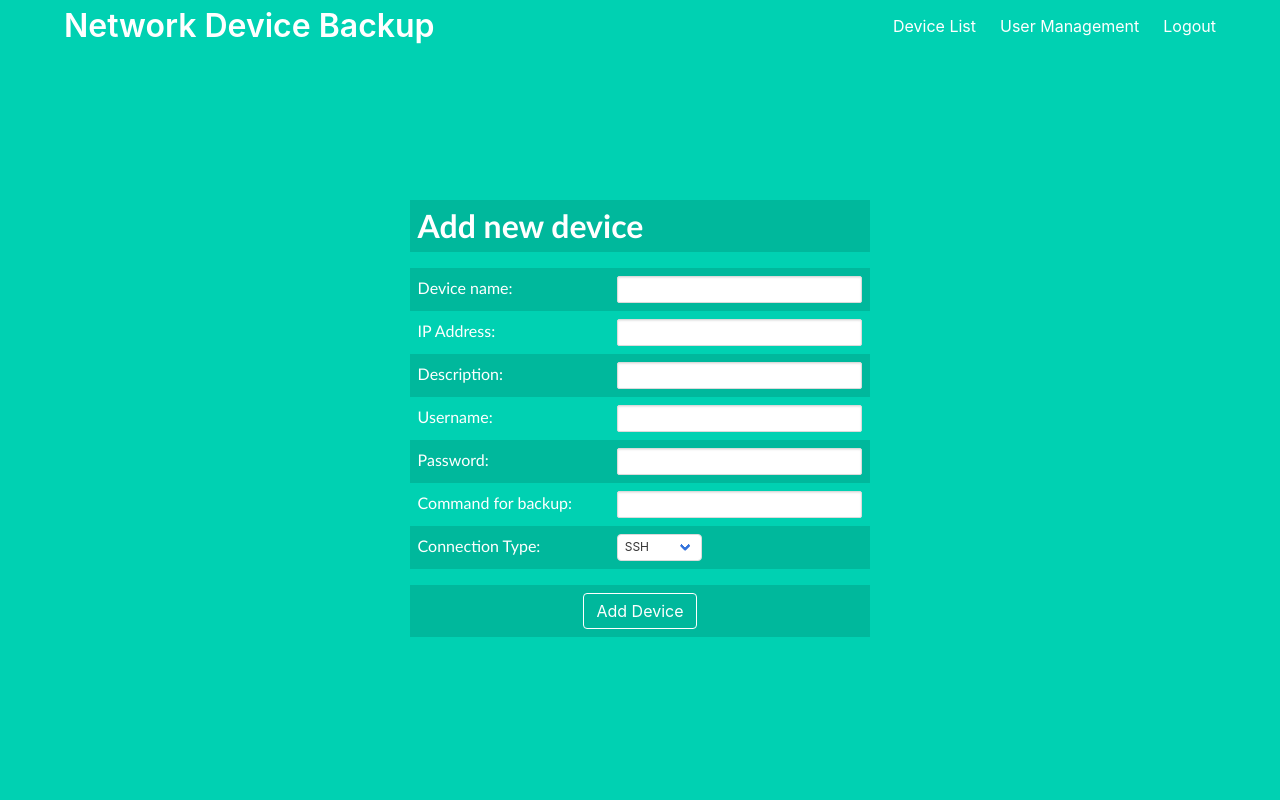
After one commit to lupusmagist/Network-Device-Backup, a Flask app: page /device_add in a window 1280 px wide. The commit adds this page. Run offline with Flask 2, Linux system fonts and the light colour scheme; a user stored in the database is signed in; parts of the project's set-up code (start-up, migrations or seed data) failed here and were passed over.

Commit message:
Added Device CRUD

```diff
--- a/webapp/blueprints/auth/views.py
+++ b/webapp/blueprints/auth/views.py
@@ -81,7 +81,7 @@ def modify_user_post():
         user_state = False
 
     # print("Form username: " + user_id)
-    print("Form username: " + user_type)
+    # print("Form username: " + user_type)
 
     # if this returns a user, then the email already exists in database
     user = db.session.query(Web_User).filter_by(id=user_id).first()
@@ -92,8 +92,8 @@ def modify_user_post():
     user.disabled = user_state
     user.user_type = user_type
 
-    print("DB username: " + user.name)
-    print("DB username: " + user.email)
+    # print("DB username: " + user.name)
+    # print("DB username: " + user.email)
     # print("DB username: " + user.disabled)
     # print("DB username: " + user.user_type)
 
--- /dev/null
+++ b/webapp/blueprints/main/static/main.css
@@ -0,0 +1,33 @@
+#device_table {
+  font-family: "Trebuchet MS", Arial, Helvetica, sans-serif;
+  border-collapse: collapse;
+  width: 100%;
+}
+
+#device_table td, #device_table th {
+  border: 1px solid #ddd;
+  padding: 8px;
+}
+
+#device_table th {
+  padding-top: 12px;
+  padding-bottom: 12px;
+  text-align: left;
+  background-color: #00b89c;
+  color: white;
+}
+
+#device_mod_table {
+  font-family: "Trebuchet MS", Arial, Helvetica, sans-serif;
+  border-collapse: collapse;
+  width: 40%;
+
+}
+
+.centerTable { margin: 0px auto; }
+
+#device_mod_table tr:nth-child(odd){background-color: #00b89c;}
+
+#device_mod_table td, #device_mod_table th {
+  padding: 8px;
+}
--- /dev/null
+++ b/webapp/blueprints/main/templates/main/device_add.html
@@ -0,0 +1,88 @@
+{% extends "base.html" %}
+
+{% block content %}
+<div style="overflow-x:auto;">
+    <form method="POST" action="{{ url_for('main.device_add') }}" onsubmit="return checkForm(this);">
+        <table id="device_mod_table" class="centerTable">
+            <tr>
+                <td colspan="2">
+                    <h1 class="title">
+                        Add new device
+                    </h1>
+                </td>
+            </tr>
+            <tr>
+                <td colspan="2">
+                    {% with messages = get_flashed_messages() %}
+                    {% if messages %}
+                    <div class="notification is-danger">
+                        {{ messages[0] }}.
+                    </div>
+                    {% endif %}
+                    {% endwith %}
+                </td>
+            </tr>
+            <tr>
+                <td>Device name:</td>
+                <td><input class="input is-small" type="text" name="name" required></td>
+            </tr>
+            <tr>
+                <td>IP Address:</td>
+                <td><input class="input is-small" type="text" name="ipaddress" required id="ipaddress"></td>
+            </tr>
+            <tr>
+                <td>Description:</td>
+                <td><input class="input is-small" type="text" name="description"></td>
+            </tr>
+            <tr>
+                <td>Username:</td>
+                <td><input class="input is-small" type="text" name="username"></td>
+            </tr>
+            <tr>
+                <td>Password:</td>
+                <td><input class="input is-small" type="text" name="password"></td>
+            </tr>
+            <tr>
+                <td>Command for backup:</td>
+                <td><input class="input is-small" type="text" name="command"></td>
+            </tr>
+            <tr>
+                <td>Connection Type:</td>
+                <td>
+                    <div class="select is-small">
+                        <select name="type">
+                            <option value="SSH" selected>SSH</option>
+                            <option value="TELNET">TELNET</option>
+                        </select>
+                    </div>
+                </td>
+            </tr>
+            <tr>
+                <td></td>
+                <td></td>
+            </tr>
+            <tr>
+                <td style="text-align:center;" colspan="2">
+                    <button class="button is-primary is-inverted is-outlined">Add Device</button>
+                </td>
+            </tr>
+        </table>
+    </form>
+</div>
+<script>
+    function checkForm(form) {
+
+        // Validation of IP address
+        var ipformat = /^(25[0-5]|2[0-4][0-9]|[01]?[0-9][0-9]?)\.(25[0-5]|2[0-4][0-9]|[01]?[0-9][0-9]?)\.(25[0-5]|2[0-4][0-9]|[01]?[0-9][0-9]?)\.(25[0-5]|2[0-4][0-9]|[01]?[0-9][0-9]?)$/;
+        if (!form.ipaddress.value.match(ipformat)) {
+            alert("You have entered an invalid IP address!");
+            document.getElementById("ipaddress").focus();
+            return false;
+        }
+
+        // validation was successful
+        return true;
+    }
+
+</script>
+{% endblock %}
--- a/webapp/blueprints/main/views.py
+++ b/webapp/blueprints/main/views.py
@@ -1,7 +1,10 @@
-from flask import Blueprint, render_template
+from flask import Blueprint, render_template, request, flash, redirect, url_for
 from flask_login import login_required
+from webapp import db
+from webapp.models.devices import Devices
 
-main = Blueprint('main', __name__, template_folder='templates')
+main = Blueprint('main', __name__, template_folder='templates',
+                 static_folder='static', static_url_path='/main/static')
 
 
 @main.route('/')
@@ -12,5 +15,105 @@ def index():
 @main.route('/home')
 @login_required
 def home():
+    device_list = db.session.query(Devices).all()
+    return render_template('main/home.html', devicelist=device_list)
 
-    return render_template('main/home.html')
+
+@main.route('/device_add', methods=['GET', 'POST'])
+@login_required
+def device_add():
+    if request.method == 'GET':
+        return render_template('main/device_add.html')
+    elif request.method == 'POST':
+        f_name = request.form.get('name')
+        f_ipaddress = request.form.get('ipaddress')
+        f_description = request.form.get('description')
+        f_username = request.form.get('username')
+        f_password = request.form.get('password')
+        f_command = request.form.get('command')
+        f_conn_type = request.form.get('type')
+
+        # if this returns a device, then the ip already exists in database
+        device = db.session.query(Devices).filter_by(
+            device_ip=f_ipaddress).first()
+
+        # if a existing device is found witht he same IP,
+        # we want to redirect back to device add  page so
+        # we can display a error and the user can try again
+        if device:
+            flash('IP address already exists')
+            return redirect(url_for('main.device_add'))
+        else:
+            # create new device with the form data.
+            new_device = Devices(name=f_name,
+                                 device_ip=f_ipaddress,
+                                 description=f_description,
+                                 command=f_command,
+                                 conn_type=f_conn_type,
+                                 username=f_username,
+                                 password=f_password,
+                                 disabled=False)
+
+            # add the new device to the database
+            db.session.add(new_device)
+            db.session.commit()
+            return redirect(url_for('main.home'))
+    else:
+        flash('Action not allowed.')
+        return render_template('main/device_add.html')
+
+
+@main.route('/device_modify/<int:id>', methods=['GET', 'POST'])
+@login_required
+def device_modify(id):
+    if request.method == 'GET':
+        device = db.session.query(Devices).filter_by(id=id).first()
+        return render_template('main/device_modify.html', device=device)
+    elif request.method == 'POST':
+        f_name = request.form.get('name')
+        f_ipaddress = request.form.get('ipaddress')
+        f_description = request.form.get('description')
+        f_username = request.form.get('username')
+        f_password = request.form.get('password')
+        f_command = request.form.get('command')
+        f_conn_type = request.form.get('type')
+        f_state = request.form.get('state')
+
+        if f_state == "1":
+            f_state = True
+        else:
+            f_state = False
+
+        # if this returns a device, then the ip already exists in database
+        device = db.session.query(Devices).filter_by(id=id).first()
+
+        device.name = f_name
+        device.device_ip = f_ipaddress
+        device.description = f_description
+        device.command = f_command
+        device.username = f_username
+        device.password = f_password
+        device.conn_type = f_conn_type
+        device.disabled = f_state
+
+        db.session.commit()
+        return redirect(url_for('main.home'))
+
+    else:
+        flash('Action not allowed.')
+        return render_template('main/device_modify.html')
+
+
+@main.route('/device_delete/<int:id>')
+@login_required
+def device_delete(id):
+    db.session.query(Devices).filter_by(id=id).delete()
+    db.session.commit()
+    return redirect(url_for('main.home'))
+
+
+@main.route('/device_backup')
+@login_required
+def device_backup():
+    device_list = db.session.query(Devices).all()
+    return render_template('main/home.html', devicelist=device_list)
--- a/webapp/templates/base.html
+++ b/webapp/templates/base.html
@@ -8,6 +8,7 @@
     <title>Network Device Backup</title>
     <link rel="stylesheet" href="https://cdnjs.cloudflare.com/ajax/libs/bulma/0.7.2/css/bulma.min.css" />
     <link rel="stylesheet" href="{{ url_for('auth.static', filename='auth.css') }}">
+    <link rel="stylesheet" href="{{ url_for('main.static', filename='main.css') }}">
 </head>
 
 <body>
@@ -30,7 +31,7 @@
                         <div class="navbar-end">
                             {% if current_user.is_authenticated %}
                             <a href="{{ url_for('main.home') }}" class="navbar-item">
-                                Main Page
+                                Device List
                             </a>
                             <a href="{{ url_for('auth.manage_user') }}" class="navbar-item">
                                 User Management
```
Also changed, not shown: webapp/__init__.py (+5 -2 lines), webapp/blueprints/main/templates/main/device_modify.html (added, +102 -0 lines), webapp/blueprints/main/templates/main/home.html (+34 -2 lines), webapp/models/devices.py (+16 -16 lines).
